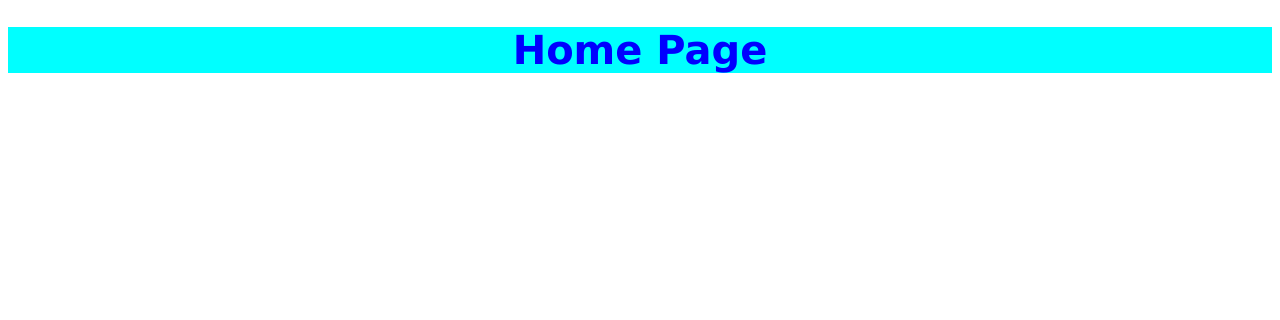
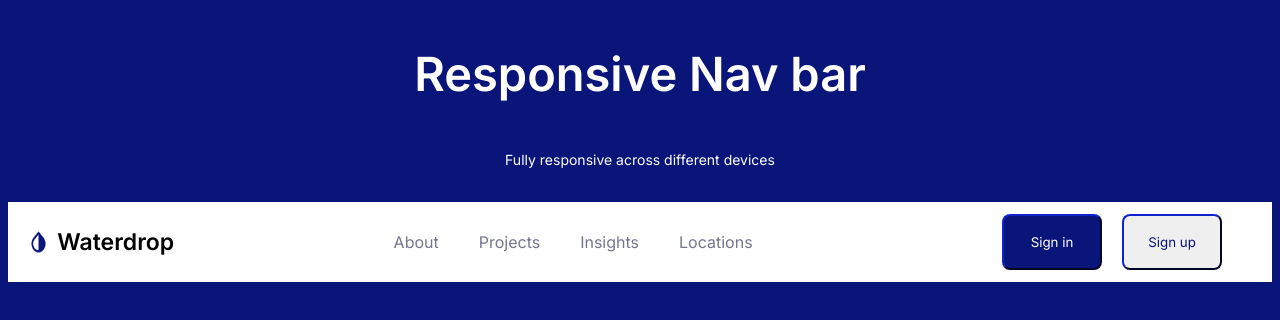
Before and after one commit to trenser-arya/WebDevelopment, a plain HTML site: page index.html in a window 1280 px wide. Drawn offline with Linux system fonts and the light colour scheme.

Commit message:
Project Demo Initial Stage Done

```diff
--- a/index.html
+++ b/index.html
@@ -4,10 +4,41 @@
     <meta charset="UTF-8">
     <meta name="viewport" content="width=device-width, initial-scale=1.0">
     <link rel="stylesheet" href="style.css">
-    <script src="script.js"></script>
-    <title>HOME</title>
+    <link href="https://fonts.googleapis.com/css2?family=Inter:ital,opsz,wght@0,14..32,100..900;1,14..32,100..900&display=swap" rel="stylesheet">
+    <title>Responsive Navbar</title>
 </head>
 <body>
-    <h1 id="home" class="hom">Home Page</h1>
+    <header>
+        <h2 id="heading">Responsive Nav bar</h2>
+        <h6 id="subHeading">Fully responsive across different devices</h6>
+    </header>
+    <nav role="navigation" aria-label="Main Navigation">
+        <div class="mainDiv">
+            <div class="iconDiv">
+                <img src="Icon.png" alt="Waterdrop Icon" width="21.33px" height="25.75px" role="img" aria-label="Waterdrop Icon">
+                <h6 id="navHead">Waterdrop</h6>
+            </div>
+            <div class="linkDiv">
+                <ul>
+                    <li><a href="#about">About</a></li>
+                    <li><a href="#projects">Projects</a></li>
+                    <li><a href="#insights">Insights</a></li>
+                    <li><a href="#locations">Locations</a></li>
+                    <li><a href="#dots">...</a></li>
+                </ul>
+            </div>
+            <div class="buttonDiv">
+                <ul>
+                    <li><button id="signin" aria-label="Sign in to your account">Sign in</button></li>
+                    <li><button id="signup" aria-label="Sign up to create new account">Sign up</button></li>
+                </ul>
+            </div>
+            <div class="hamburger" onclick="toggleMenu()">
+                <div></div>
+                <div></div>
+                <div></div>
+            </div>
+        </div>
+    </nav>
 </body>
 </html>
--- a/style.css
+++ b/style.css
@@ -1,14 +1,153 @@
-#home
-{
-    font-size: 40px;
+body {
+    background-color: #0A157A;
+}
+
+header {
     text-align: center;
-    font-family: Verdana, Geneva, Tahoma, sans-serif;
-    color: blue;
-    background-color: aqua;
+    font-family: Inter, sans-serif;
+    color: white;
 }
-h1{
-    color:rgb(235, 9, 9)
+
+#heading {
+    font-weight: 600;
+    font-size: 47px;
+    line-height: 70.5px;
+    @mixin setFont 600, 47px, 70.5px;
 }
-.hom{
-    color: aqua;
+
+#subHeading {
+    font-weight: 400;
+    font-size: 14px;
+    line-height: 21px;
 }
+
+nav {
+    display: flex;
+    justify-content: space-between;
+    align-items: center;
+    background-color: white;
+    height: 80px;
+    padding: 0 20px;
+}
+
+#navHead {
+    font-family: Inter, sans-serif;
+    font-weight: 600;
+    font-size: 23px;
+}
+
+.mainDiv {
+    display: flex;
+    justify-content: space-between;
+    align-items: center;
+    width: 100%;
+}
+
+ul {
+    display: flex;
+    align-items: center;
+    list-style: none;
+    margin: 0;
+    padding: 0;
+}
+
+.iconDiv {
+    display: flex;
+    align-items: center;
+}
+
+.iconDiv img {
+    margin-right: 8px;
+}
+
+.linkDiv {
+    display: flex;
+    justify-content: space-around;
+    flex-grow: 1;
+    margin: 0 20px;
+}
+
+.linkDiv li {
+    margin: 0 20px;
+}
+
+.buttonDiv {
+    display: flex;
+    align-items: center;
+    margin: 0 20px;
+}
+
+a {
+    font-family: Inter, sans-serif;
+    text-decoration: none;
+    font-size: 16px;
+    color: #74768F;
+}
+
+button {
+    width: 100px;
+    height: 56px;
+    border-radius: 8px;
+    margin: 0 10px;
+    font-family: Inter, sans-serif;
+    border-color: #0A157A;
+    cursor: pointer;
+}
+
+#signin {
+    background-color: #0A157A;
+    color: white;
+}
+
+#signup {
+    color: #0A157A;
+}
+
+/*Mobile Media Query*/
+@media (max-width: 767px) {
+
+    .linkDiv,
+    .buttonDiv {
+        display: none;
+    }
+
+    .hamburger {
+        display: inline-block;
+        cursor: pointer;
+    }
+
+    .hamburger div {
+        width: 30px;
+        height: 3px;
+        background-color: #0A157A;
+        margin: 5px 0;
+    }
+    .linkDiv li:nth-child(5)
+    {
+        display: none;
+    }
+}
+
+/*Tablet Media Query*/
+@media (min-width:768px) and (max-width: 1024px) {
+
+    .linkDiv li:nth-child(3),
+    .linkDiv li:nth-child(4){
+        display:none;
+    }
+
+    .hamburger {
+        display: none;
+    }
+}
+
+/*PC media Query*/
+@media (min-width: 1025px) {
+    .hamburger {
+        display: none;
+    }
+    .linkDiv li:nth-child(5)
+    {
+        display: none;
+    }
+}
```
Also changed, not shown: Icon.png (added).
